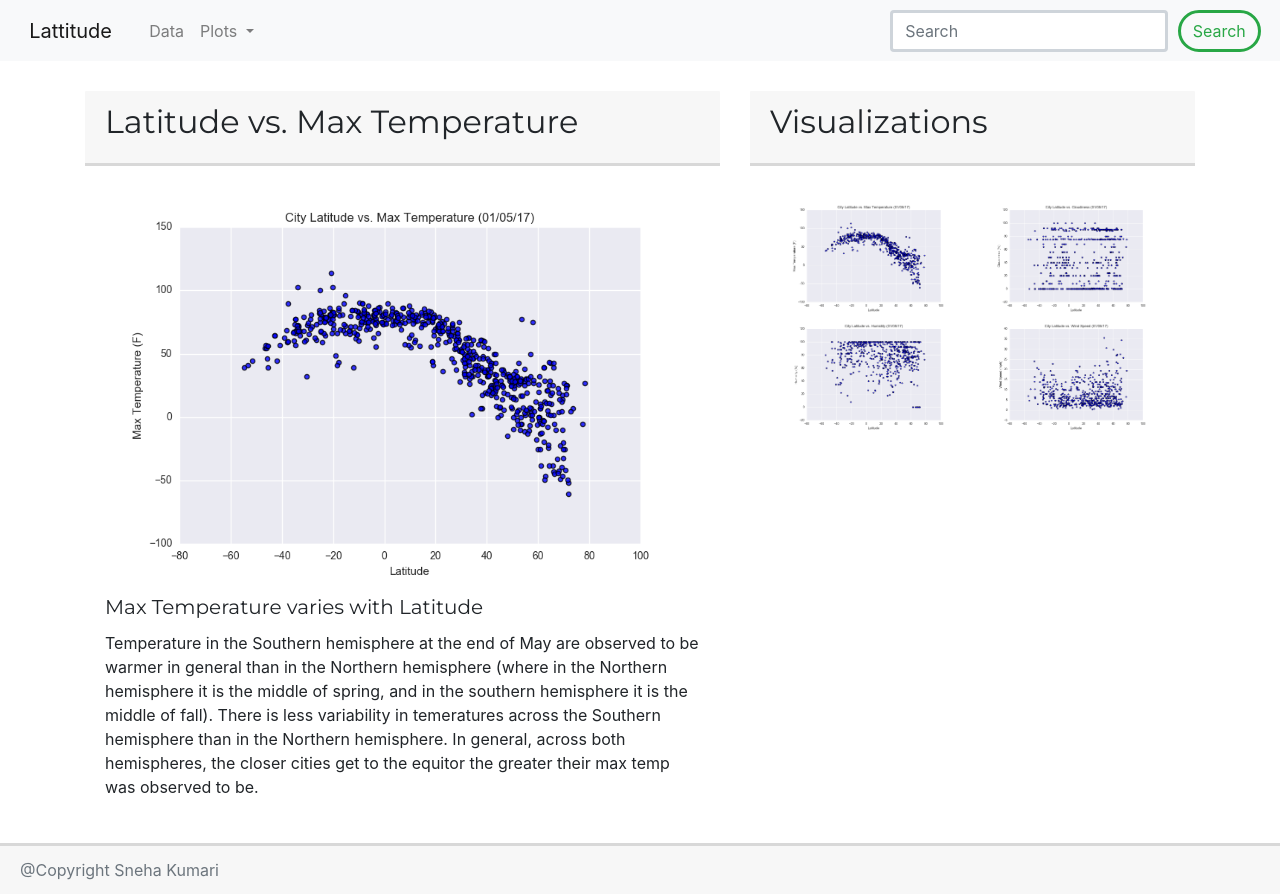
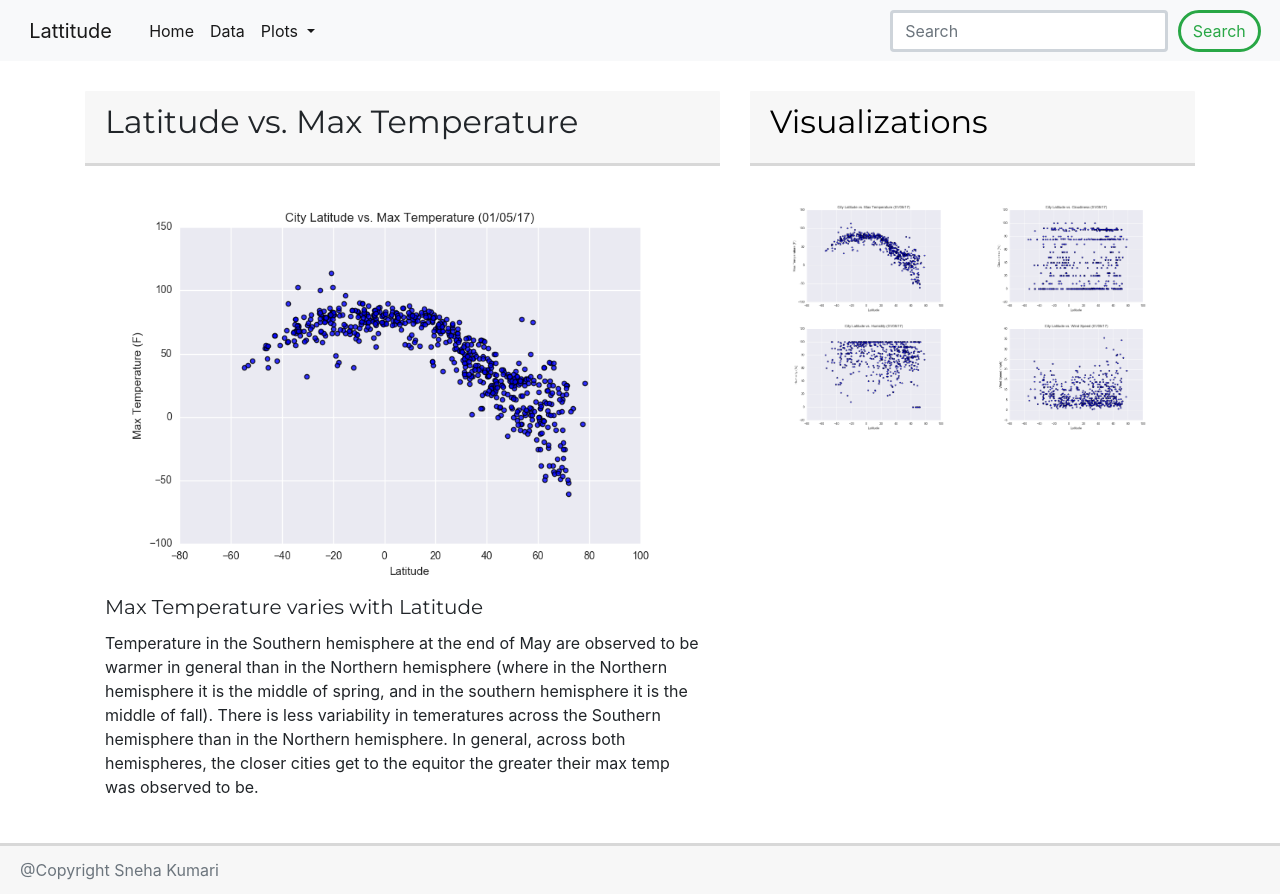
Before and after one commit to SnehaKellogg/SnehaKellogg.github.io, a plain HTML site: page temp.html in a window 1280 px wide. Drawn offline with nearby package versions, Linux system fonts and the light colour scheme.

Commit message:
navbar items active

```diff
--- a/style.css
+++ b/style.css
@@ -18,7 +18,9 @@
 
 h3{
     font-size: 2rem!important;
+    color:black
 }
+
 
 .navbar-brand {
     padding: 10px;
--- a/temp.html
+++ b/temp.html
@@ -18,10 +18,13 @@
 
                 <div class="collapse navbar-collapse" id="navbarSupportedContent">
                   <ul class="navbar-nav mr-auto">
-                     <li class="nav-item">
+                      <li class="nav-item active">
+                          <a class="nav-link" href="index.html">Home <span class="sr-only">(current)</span></a>
+                        </li>
+                     <li class="nav-item active">
                       <a class="nav-link" href="data.html">Data</a>
                     </li>
-                    <li class="nav-item dropdown">
+                    <li class="nav-item dropdown active">
                       <a class="nav-link dropdown-toggle" href="#" id="navbarDropdown" role="button" data-toggle="dropdown" aria-haspopup="true" aria-expanded="false">
                         Plots
                       </a>
@@ -58,7 +61,7 @@
                             </div>
                             <div class="col-sm-5">
                                     <div class="card-header">
-                                            <h3>Visualizations</h3>
+                                      <a href="comparison.html"> <h3>Visualizations</h3></a>
                                         </div>
                                         <div class="card-body">
                                           <h6 class="card-title"></h6>
```
Also changed, not shown: cloudiness.html (+6 -3 lines), comparison.html (+5 -3 lines), humidity.html (+6 -3 lines), index.html (+6 -7 lines), windspeed.html (+6 -3 lines).
